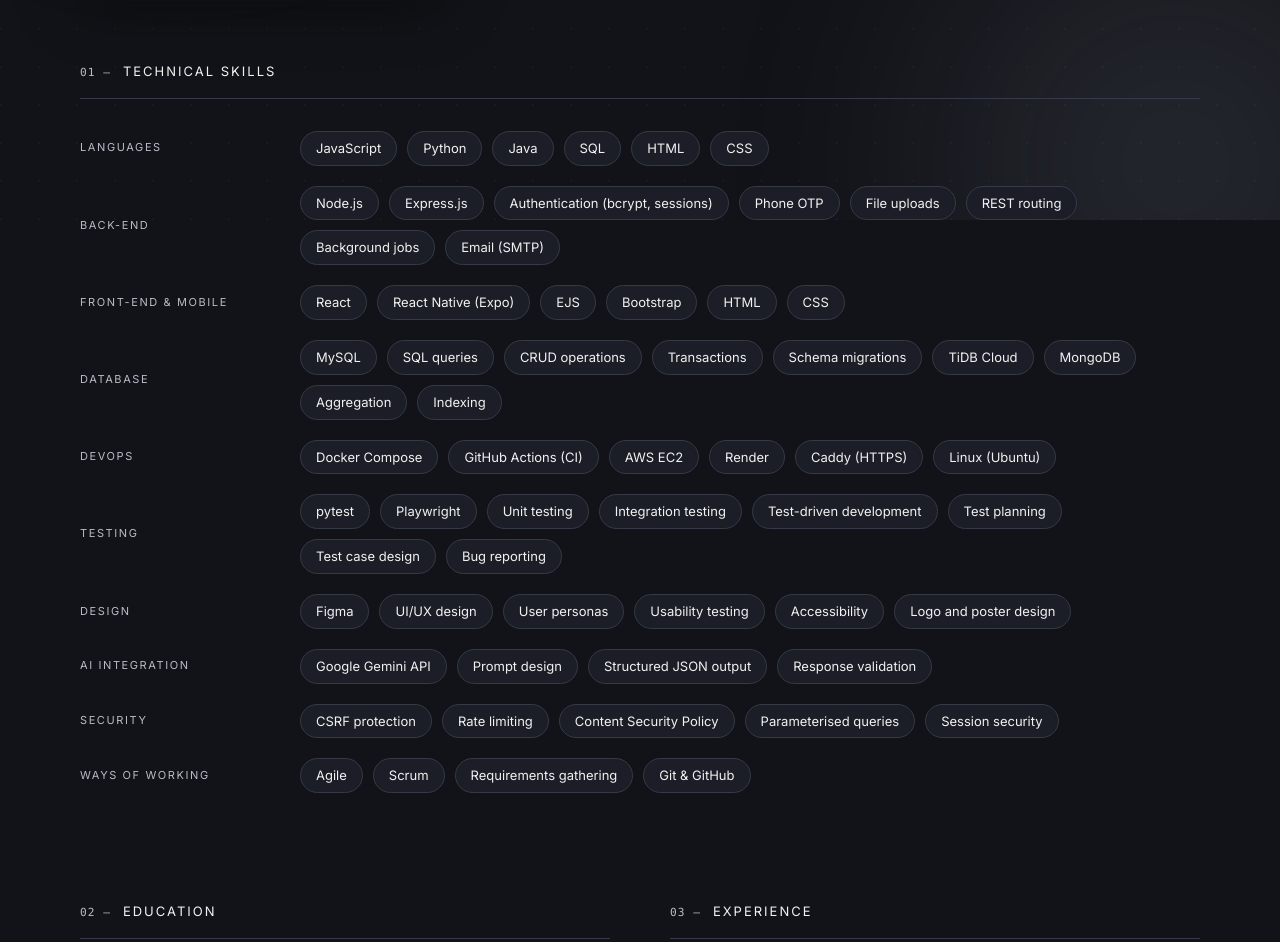
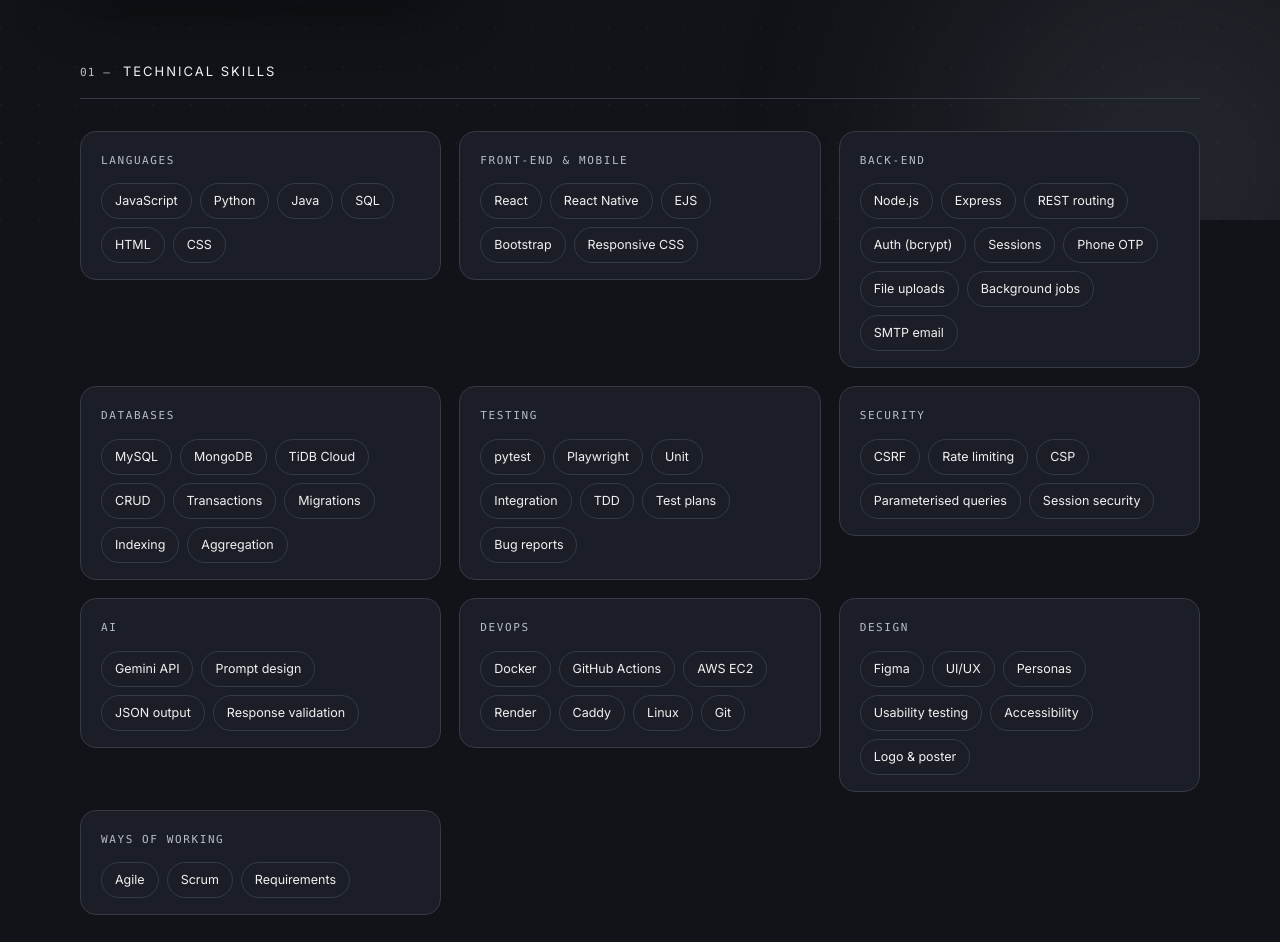
Before and after one commit to maypoe82/may-poe-khitt-portfolio, a plain HTML site: page about.html in a window 1280 px wide. Shown: the part 580-1522 px from the top of the page. Drawn offline with Linux system fonts and the light colour scheme.

Commit message:
Tidy skills into a card grid

```diff
--- a/about.html
+++ b/about.html
@@ -86,6 +86,7 @@
     <!-- ===== Technical skills ===== -->
     <section class="container">
       <h2 class="section-title ruled" data-reveal>Technical skills</h2>
+      <div class="skills-grid">
         <div class="skill-row" data-reveal>
           <h3>Languages</h3>
           <ul class="tag-list">
@@ -93,58 +94,59 @@
           </ul>
         </div>
         <div class="skill-row" data-reveal>
-        <h3>Back-end</h3>
+          <h3>Front-end &amp; mobile</h3>
           <ul class="tag-list">
-          <li>Node.js</li><li>Express.js</li><li>Authentication (bcrypt, sessions)</li><li>Phone OTP</li><li>File uploads</li><li>REST routing</li><li>Background jobs</li><li>Email (SMTP)</li>
+            <li>React</li><li>React Native</li><li>EJS</li><li>Bootstrap</li><li>Responsive CSS</li>
           </ul>
         </div>
         <div class="skill-row" data-reveal>
-        <h3>Front-end &amp; mobile</h3>
+          <h3>Back-end</h3>
           <ul class="tag-list">
-          <li>React</li><li>React Native (Expo)</li><li>EJS</li><li>Bootstrap</li><li>HTML</li><li>CSS</li>
+            <li>Node.js</li><li>Express</li><li>REST routing</li><li>Auth (bcrypt)</li><li>Sessions</li><li>Phone OTP</li><li>File uploads</li><li>Background jobs</li><li>SMTP email</li>
           </ul>
         </div>
         <div class="skill-row" data-reveal>
-        <h3>Database</h3>
+          <h3>Databases</h3>
           <ul class="tag-list">
-          <li>MySQL</li><li>SQL queries</li><li>CRUD operations</li><li>Transactions</li><li>Schema migrations</li><li>TiDB Cloud</li><li>MongoDB</li><li>Aggregation</li><li>Indexing</li>
+            <li>MySQL</li><li>MongoDB</li><li>TiDB Cloud</li><li>CRUD</li><li>Transactions</li><li>Migrations</li><li>Indexing</li><li>Aggregation</li>
+          </ul>
+        </div>
+        <div class="skill-row" data-reveal>
+          <h3>Testing</h3>
+          <ul class="tag-list">
+            <li>pytest</li><li>Playwright</li><li>Unit</li><li>Integration</li><li>TDD</li><li>Test plans</li><li>Bug reports</li>
+          </ul>
+        </div>
+        <div class="skill-row" data-reveal>
+          <h3>Security</h3>
+          <ul class="tag-list">
+            <li>CSRF</li><li>Rate limiting</li><li>CSP</li><li>Parameterised queries</li><li>Session security</li>
+          </ul>
+        </div>
+        <div class="skill-row" data-reveal>
+          <h3>AI</h3>
+          <ul class="tag-list">
+            <li>Gemini API</li><li>Prompt design</li><li>JSON output</li><li>Response validation</li>
           </ul>
         </div>
         <div class="skill-row" data-reveal>
           <h3>DevOps</h3>
           <ul class="tag-list">
-          <li>Docker Compose</li><li>GitHub Actions (CI)</li><li>AWS EC2</li><li>Render</li><li>Caddy (HTTPS)</li><li>Linux (Ubuntu)</li>
-        </ul>
-      </div>
-      <div class="skill-row" data-reveal>
-        <h3>Testing</h3>
-        <ul class="tag-list">
-          <li>pytest</li><li>Playwright</li><li>Unit testing</li><li>Integration testing</li><li>Test-driven development</li><li>Test planning</li><li>Test case design</li><li>Bug reporting</li>
+            <li>Docker</li><li>GitHub Actions</li><li>AWS EC2</li><li>Render</li><li>Caddy</li><li>Linux</li><li>Git</li>
           </ul>
         </div>
         <div class="skill-row" data-reveal>
           <h3>Design</h3>
           <ul class="tag-list">
-          <li>Figma</li><li>UI/UX design</li><li>User personas</li><li>Usability testing</li><li>Accessibility</li><li>Logo and poster design</li>
-        </ul>
-      </div>
-      <div class="skill-row" data-reveal>
-        <h3>AI integration</h3>
-        <ul class="tag-list">
-          <li>Google Gemini API</li><li>Prompt design</li><li>Structured JSON output</li><li>Response validation</li>
-        </ul>
-      </div>
-      <div class="skill-row" data-reveal>
-        <h3>Security</h3>
-        <ul class="tag-list">
-          <li>CSRF protection</li><li>Rate limiting</li><li>Content Security Policy</li><li>Parameterised queries</li><li>Session security</li>
+            <li>Figma</li><li>UI/UX</li><li>Personas</li><li>Usability testing</li><li>Accessibility</li><li>Logo &amp; poster</li>
           </ul>
         </div>
         <div class="skill-row" data-reveal>
           <h3>Ways of working</h3>
           <ul class="tag-list">
-          <li>Agile</li><li>Scrum</li><li>Requirements gathering</li><li>Git &amp; GitHub</li>
+            <li>Agile</li><li>Scrum</li><li>Requirements</li>
           </ul>
+        </div>
       </div>
     </section>
 
--- a/css/style.css
+++ b/css/style.css
@@ -1237,19 +1237,40 @@ a:hover .text-link::after,
 }
 
 /* One row per group of skills: label on the left, tags on the right */
+/* The skill groups sit as small cards in a grid rather than as ten
+   full-width rows: the same information in roughly half the height,
+   and nothing has to stretch across the whole page. */
+.skills-grid {
+  display: grid;
+  grid-template-columns: repeat(auto-fit, minmax(300px, 1fr));
+  align-items: start;
+  gap: 18px;
+}
+
 .skill-row {
-  display: grid;
-  grid-template-columns: 220px 1fr;
-  align-items: center;
-  margin-bottom: 20px;
+  padding: 20px 20px 16px;
+  border: 1px solid var(--slate);
+  border-radius: var(--radius);
+  background: var(--charcoal);
 }
 
 .skill-row h3 {
+  margin-bottom: 14px;
+  font-family: var(--font-mono);
   font-size: 11px;
   font-weight: 400;
   letter-spacing: 1.6px;
   text-transform: uppercase;
   color: var(--light-grey);
+}
+
+.skill-row .tag-list {
+  gap: 8px;
+}
+
+.skill-row .tag-list li {
+  font-size: 12.5px;
+  padding: 7px 13px;
 }
 
 .two-columns {
```
Lines whose indentation alone changed are shown as unchanged.
